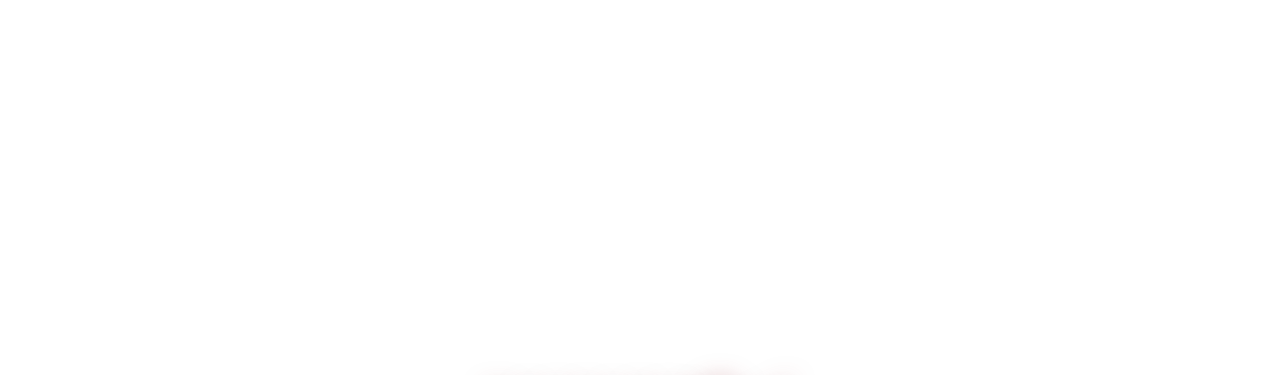
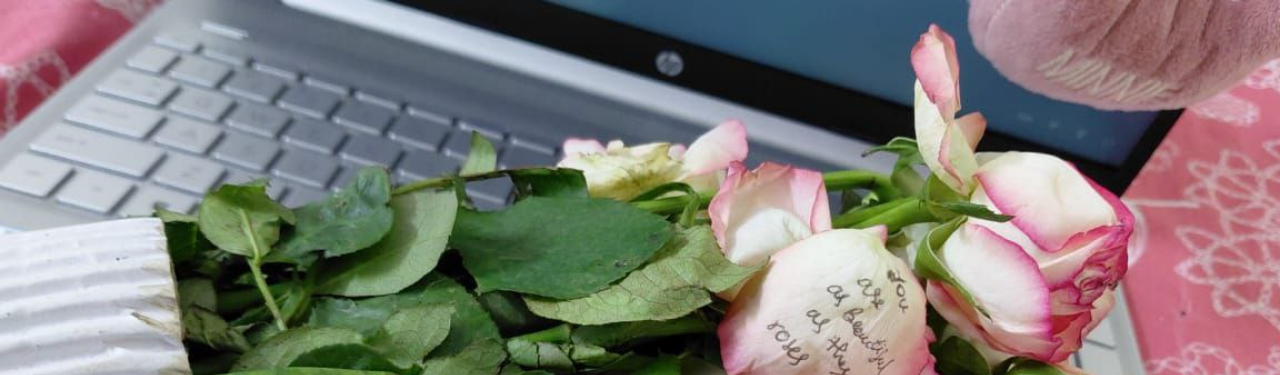
Before and after one commit to khaleefchowhan1926/Raksasi-Day, a plain HTML site: page index.html in a window 1280 px wide. Shown: the top 375 px of the page. Drawn offline with Linux system fonts and the light colour scheme.

Commit message:
Update index.html

```diff
--- a/index.html
+++ b/index.html
@@ -6,7 +6,7 @@
     <style>
       body {
         font-family: "Poppins", sans-serif;
-        background-image: url("images/putty.jpg");
+        background-image: url("putty.jpg");
         background-size: cover;
         background-position: center;
         background-repeat: no-repeat;
```
